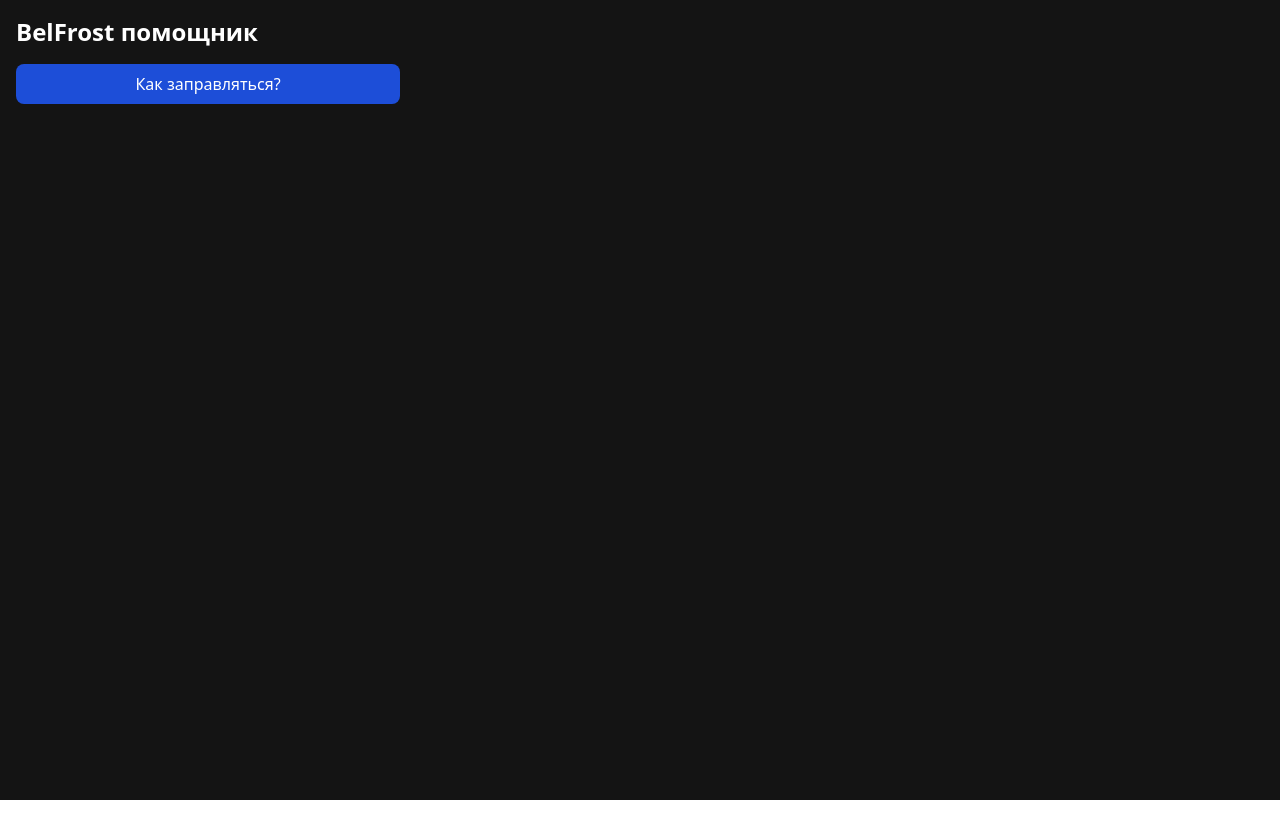
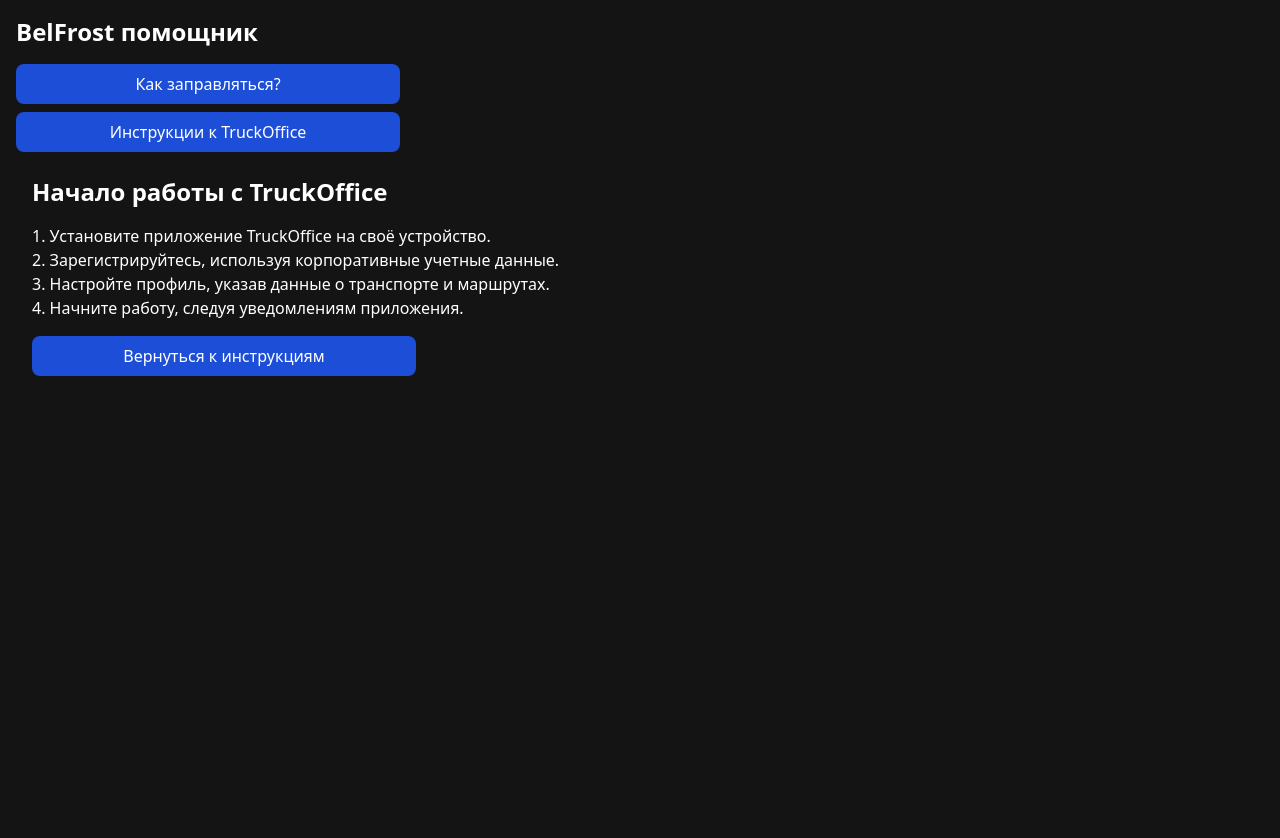
Before and after one commit to ew-mhlnk/bf-helper, a React (Create React App) app in the folder frontend/: page /manual/start-work in a window 1280 px wide. Shown: the top 838 px of the page. Before the commit the page ends 800 px from the top, so only its background shows below. Built offline with nearby package versions, Linux system fonts and the light colour scheme.

Commit message:
Added new manual section with ManualChoicePage and StartWorkPage

```diff
--- a/frontend/src/App.tsx
+++ b/frontend/src/App.tsx
@@ -11,6 +11,8 @@
 import KazakhEuropeanTripPage from './data/KazakhEuropeanTripPage';
 import KazakhManchzhuriyaPage from './data/KazakhManchzhuriyaPage';
 import KazakhKrasnodarPage from './data/KazakhKrasnodarPage';
+import ManualChoicePage from './manual/ManualChoicePage'; // Новый импорт
+import StartWorkPage from './manual/StartWorkPage'; // Новый импорт
 
 function App() {
   return (
@@ -24,6 +26,12 @@
           >
             Как заправляться?
           </Link>
+          <Link
+            to="/manual"
+            className="bg-blue-700 w-full max-w-[24rem] h-10 text-white py-2 mb-2 rounded-lg block text-center hover:bg-blue-800 active:bg-blue-900 transition duration-200"
+          >
+            Инструкции к TruckOffice
+          </Link>
         </nav>
         <Routes>
           <Route path="/fuel-choice" element={<FuelChoicePage />} />
@@ -36,6 +44,8 @@
           <Route path="/kazakh/european-trip" element={<KazakhEuropeanTripPage />} />
           <Route path="/kazakh/manchzhuriya" element={<KazakhManchzhuriyaPage />} />
           <Route path="/kazakh/krasnodar" element={<KazakhKrasnodarPage />} />
+          <Route path="/manual" element={<ManualChoicePage />} /> {/* Новый маршрут */}
+          <Route path="/manual/start-work" element={<StartWorkPage />} /> {/* Новый маршрут */}
         </Routes>
       </div>
     </Router>
--- /dev/null
+++ b/frontend/src/manual/ManualChoicePage.tsx
@@ -0,0 +1,18 @@
+import React from 'react';
+import { Link } from 'react-router-dom';
+
+const ManualChoicePage: React.FC = () => {
+  return (
+    <div className="bg-[#141414] min-h-screen text-white p-4">
+      <h1 className="text-2xl font-bold mb-4">Инструкции к TruckOffice</h1>
+      <Link
+        to="/manual/start-work"
+        className="bg-blue-700 w-full max-w-[24rem] h-10 text-white py-2 mb-2 rounded-lg block text-center hover:bg-blue-800 active:bg-blue-900 transition duration-200"
+      >
+        Начало работы
+      </Link>
+    </div>
+  );
+};
+
+export default ManualChoicePage;
--- /dev/null
+++ b/frontend/src/manual/StartWorkPage.tsx
@@ -0,0 +1,22 @@
+import React from 'react';
+import { Link } from 'react-router-dom';
+
+const StartWorkPage: React.FC = () => {
+  return (
+    <div className="bg-[#141414] min-h-screen text-white p-4">
+      <h1 className="text-2xl font-bold mb-4">Начало работы с TruckOffice</h1>
+      <p>1. Установите приложение TruckOffice на своё устройство.</p>
+      <p>2. Зарегистрируйтесь, используя корпоративные учетные данные.</p>
+      <p>3. Настройте профиль, указав данные о транспорте и маршрутах.</p>
+      <p>4. Начните работу, следуя уведомлениям приложения.</p>
+      <Link
+        to="/manual"
+        className="bg-blue-700 w-full max-w-[24rem] h-10 text-white py-2 mt-4 rounded-lg block text-center hover:bg-blue-800 active:bg-blue-900 transition duration-200"
+      >
+        Вернуться к инструкциям
+      </Link>
+    </div>
+  );
+};
+
+export default StartWorkPage;
```
